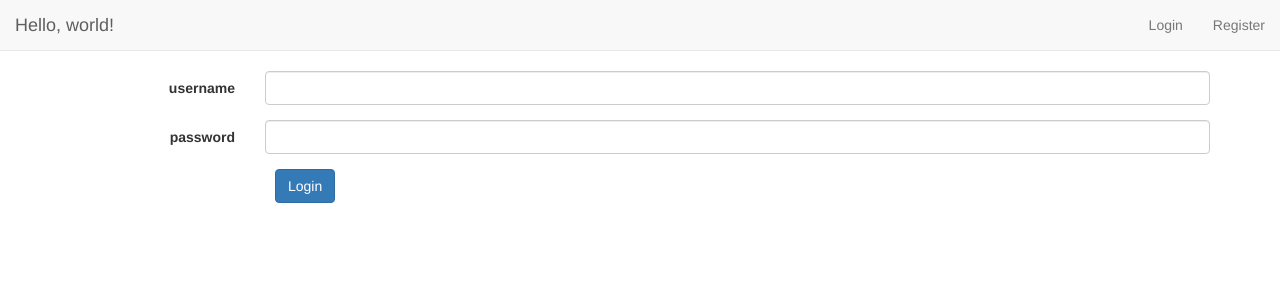
After one commit to jpocentek/ch-gallery, a Flask app: page /auth/login in a window 1280 px wide. The commit adds this page. Shown: the top 300 px of the page. Run offline with Flask 2, Linux system fonts and the light colour scheme; some libraries are stand-ins or nearby versions.

Commit message:
Login and logout functionality

```diff
--- a/chgallery/auth/__init__.py
+++ b/chgallery/auth/__init__.py
@@ -1,7 +1,16 @@
-from werkzeug.security import generate_password_hash
-from flask import Blueprint, render_template, request
+from flask import (
+        Blueprint,
+        g,
+        redirect,
+        render_template,
+        session,
+        url_for
+)
+from sqlalchemy.orm.exc import NoResultFound
+from werkzeug.security import check_password_hash, generate_password_hash
 
-from chgallery.auth.forms import RegisterForm
+from chgallery.auth.decorators import login_required
+from chgallery.auth.forms import LoginForm, RegisterForm
 from chgallery.db import get_db_session
 from chgallery.db.declarative import User
 
@@ -9,17 +18,66 @@ from chgallery.db.declarative import User
 bp = Blueprint('auth', __name__, url_prefix='/auth')
 
 
+@bp.route('/')
+@login_required
+def dashboard():
+    """ TODO """
+    return render_template('auth/dashboard.html')
+
+
 @bp.route('/register', methods=('GET', 'POST'))
 def register():
     form = RegisterForm()
+
     if form.validate_on_submit():
-        session = get_db_session()
+        db_session = get_db_session()
         user = User(
             username=form.username.data,
             email=form.email.data,
             password=generate_password_hash(form.password.data),
         )
-        session.add(user)
-        session.commit()
-        return 'User created successfully!'
+        db_session.add(user)
+        db_session.commit()
+
+        return redirect(url_for('auth.login'))
+
     return render_template('auth/register.html', form=form)
+
+
+@bp.route('/login', methods=('GET', 'POST'))
+def login():
+    form = LoginForm()
+    error = None
+
+    if form.validate_on_submit():
+        db_session = get_db_session()
+
+        try:
+            user = db_session.query(User).filter(User.username == form.username.data).one()
+        except NoResultFound:
+            user = None
+
+        if user is None or not check_password_hash(user.password, form.password.data):
+            error = 'Invalid login credentials'
+        else:
+            session.clear()
+            session['user_id'] = user.id
+            return redirect(url_for('auth.dashboard'))
+
+    return render_template('auth/login.html', form=form, error=error)
+
+
+@bp.route('/logout')
+def logout():
+    session.clear()
+    return redirect(url_for('auth.login'))
+
+
+@bp.before_app_request
+def load_logged_in_user():
+    user_id = session.get('user_id')
+
+    if user_id is None:
+        g.user = None
+    else:
+        g.user = get_db_session().query(User).filter(User.id == user_id).one()
--- a/chgallery/auth/forms.py
+++ b/chgallery/auth/forms.py
@@ -4,6 +4,11 @@ from wtforms.validators import DataRequired, Email, EqualTo
 
 from chgallery.db import get_db_session
 from chgallery.db.declarative import User
+
+
+class LoginForm(FlaskForm):
+    username = StringField('username', validators=[DataRequired()])
+    password = PasswordField('password', validators=[DataRequired()])
 
 
 class RegisterForm(FlaskForm):
--- /dev/null
+++ b/chgallery/templates/auth/base.html
@@ -0,0 +1,44 @@
+<!doctype html>
+<html lang="en">
+  <head>
+    <!-- Required meta tags -->
+    <meta charset="utf-8">
+    <meta name="viewport" content="width=device-width, initial-scale=1, shrink-to-fit=no">
+
+    <!-- Bootstrap CSS -->
+    <link rel="stylesheet" href="https://stackpath.bootstrapcdn.com/bootstrap/3.3.1/css/bootstrap.min.css" crossorigin="anonymous">
+
+    <title>Hello, world!</title>
+  </head>
+  <body>
+    <nav class="navbar navbar-default navbar-static-top">
+      <div class="container-fluid">
+        <div class="navbar-header">
+          <button type="button" class="navbar-toggle collapsed" data-toggle="collapse" data-target="#bs-example-navbar-collapse-1" aria-expanded="false">
+            <span class="sr-only">Toggle navigation</span>
+            <span class="icon-bar"></span>
+            <span class="icon-bar"></span>
+            <span class="icon-bar"></span>
+          </button>
+          <a class="navbar-brand" href="#">Hello, world!</a>
+        </div>
+        <div class="collapse navbar-collapse" id="bs-example-navbar-collapse-1">
+          <ul class="nav navbar-nav navbar-right">
+            {% if g.user %}
+              <li><a href="{{ url_for('auth.logout') }}">Logout</a></li>
+            {% else %}
+              <li><a href="{{ url_for('auth.login') }}">Login</a></li>
+              <li><a href="{{ url_for('auth.register') }}">Register</a></li>
+            {% endif %}
+          </ul>
+        </div>
+      </div>
+    </nav>
+	<div class="container">{% block content %}{% endblock %}</div>
+    <!-- Optional JavaScript -->
+    <!-- jQuery first, then Popper.js, then Bootstrap JS -->
+    <script src="https://code.jquery.com/jquery-3.3.1.slim.min.js" integrity="sha384-q8i/X+965DzO0rT7abK41JStQIAqVgRVzpbzo5smXKp4YfRvH+8abtTE1Pi6jizo" crossorigin="anonymous"></script>
+    <script src="https://cdnjs.cloudflare.com/ajax/libs/popper.js/1.14.7/umd/popper.min.js" integrity="sha384-UO2eT0CpHqdSJQ6hJty5KVphtPhzWj9WO1clHTMGa3JDZwrnQq4sF86dIHNDz0W1" crossorigin="anonymous"></script>
+    <script src="https://stackpath.bootstrapcdn.com/bootstrap/4.3.1/js/bootstrap.min.js" integrity="sha384-JjSmVgyd0p3pXB1rRibZUAYoIIy6OrQ6VrjIEaFf/nJGzIxFDsf4x0xIM+B07jRM" crossorigin="anonymous"></script>
+  </body>
+</html>
--- /dev/null
+++ b/chgallery/templates/auth/dashboard.html
@@ -0,0 +1,2 @@
+{% extends 'auth/base.html' %}
+{% block content %}<h1>Dashboard</h1>{% endblock %}
--- /dev/null
+++ b/chgallery/templates/auth/login.html
@@ -0,0 +1,26 @@
+{% extends 'auth/base.html' %}
+{% block content %}
+{% if error %}<div class="alert alert-danger">{{ error }}</div>{% endif %}
+<form method="post" action="" class="form-horizontal">
+  {{ form.csrf_token }}
+  <div class="form-group">
+    <label for="{{ form.username.id }}" class="col-sm-2 control-label">
+      {{ form.username.label }}
+    </label>
+    <div class="col-sm-10">
+      {{ form.username(size=20, class='form-control') }}
+    </div>
+  </div>
+  <div class="form-group">
+    <label for="{{ form.password.id }}" class="col-sm-2 control-label">
+      {{ form.password.label }}
+    </label>
+    <div class="col-sm-10">
+      {{ form.password(size=64, class='form-control') }}
+    </div>
+  </div>
+  <div class="col-sm-2"></div>
+  <div class="col-sm-10">
+    <input type="submit" value="Login" class="btn btn-primary">
+  </div>
+</form>{% endblock content %}
--- a/chgallery/templates/auth/register.html
+++ b/chgallery/templates/auth/register.html
@@ -1,4 +1,4 @@
-{% extends 'base.html' %}
+{% extends 'auth/base.html' %}
 {% block content %}<form method="post" action="">
   {{ form.csrf_token }}
   <div class="form-group">
```
Also changed, not shown: chgallery/auth/decorators.py (added, +11 -0 lines), chgallery/templates/base.html (deleted, +0 -21 lines).
